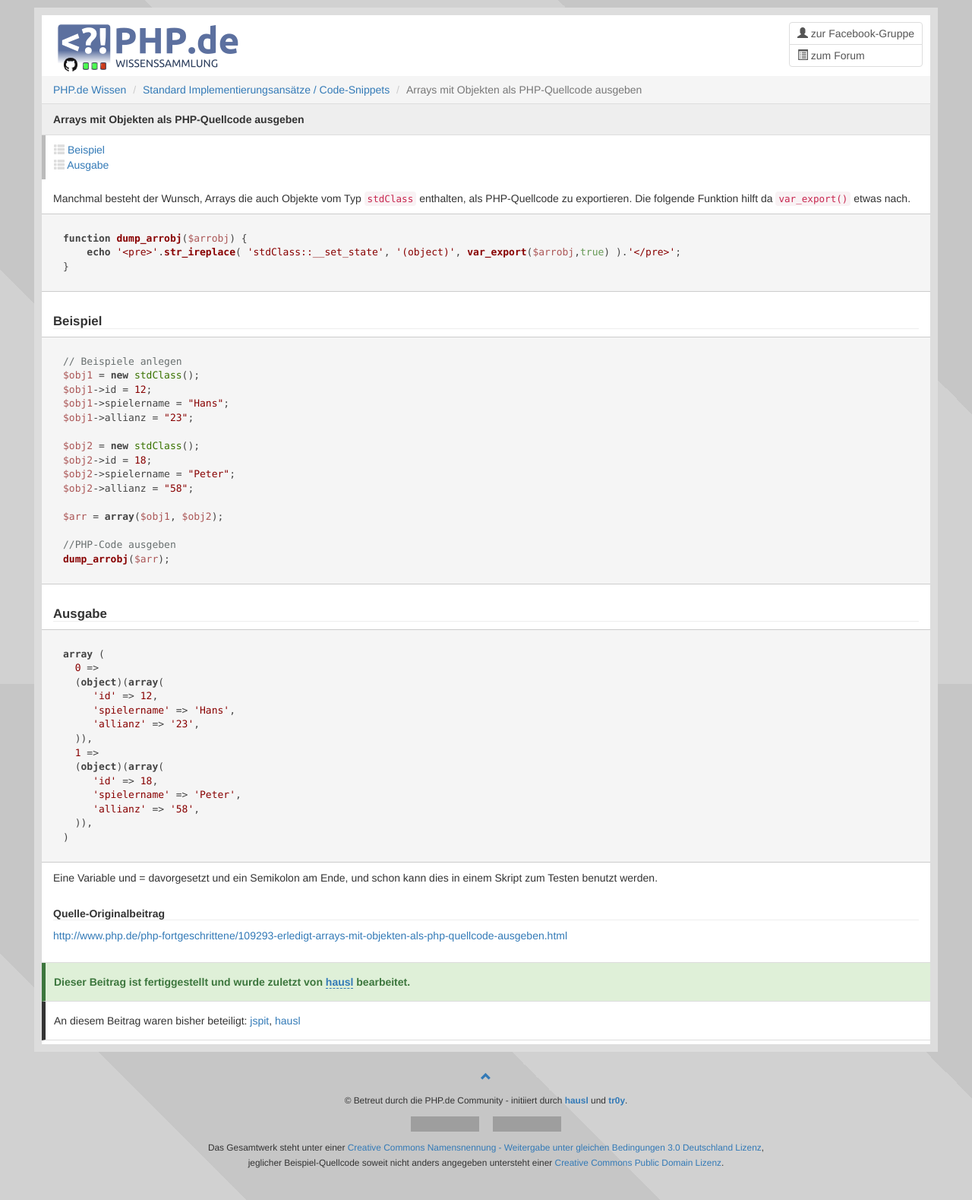
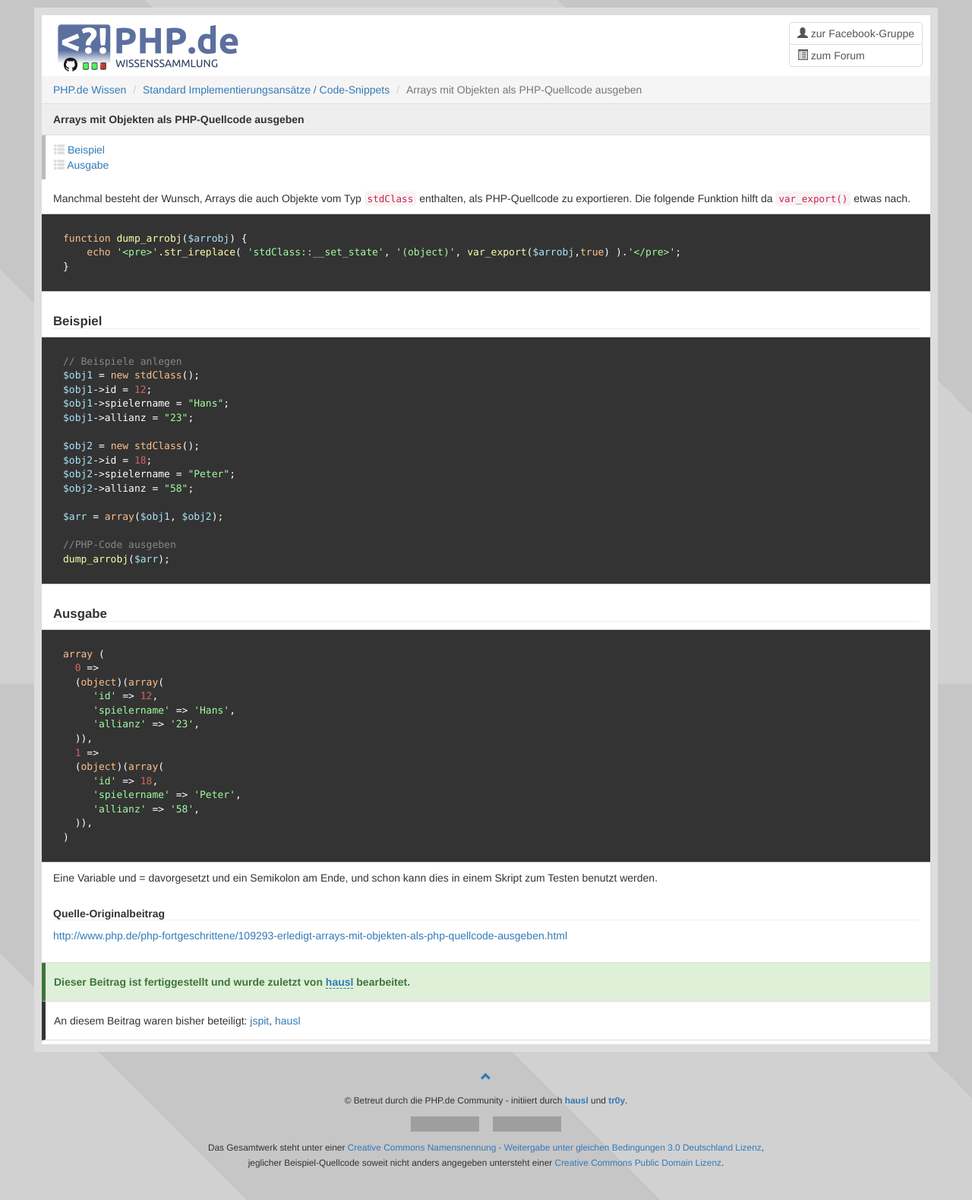
Before and after one commit to php-de/php-de.github.io, a Jekyll site: the page built from implement-approach/15_objectsarray-to-code.md, in a window 1280 px wide. Shown: the whole page at 76% size. Built offline with Jekyll 4.4.1, drawn with Linux system fonts in a browser that asks for light colours; nearby versions of some CDN libraries; grey boxes are pictures that could not be loaded.

Commit message:
Design: Switch code highlighter theme to agate.

```diff
--- a/_layouts/default.html
+++ b/_layouts/default.html
@@ -12,7 +12,7 @@
         <script type="text/javascript" src="http://code.jquery.com/jquery-2.0.3.min.js"></script>
         <script type="text/javascript" src="{{ page.root }}/assets/scroll.js"></script>
 
-        <link rel="stylesheet" href="//cdnjs.cloudflare.com/ajax/libs/highlight.js/9.6.0/styles/default.min.css">
+        <link rel="stylesheet" href="//cdnjs.cloudflare.com/ajax/libs/highlight.js/9.6.0/styles/agate.min.css">
         <script src="//cdnjs.cloudflare.com/ajax/libs/highlight.js/9.6.0/highlight.min.js"></script>
         <script>hljs.initHighlightingOnLoad();</script>
 
--- a/assets/css/general.css
+++ b/assets/css/general.css
@@ -245,6 +245,8 @@
         border-left-width: 0;
         border-right-width: 0;
         border-radius: 0;
+        background: #333;
+        color: white;
     }
 
     .hljs {
```
